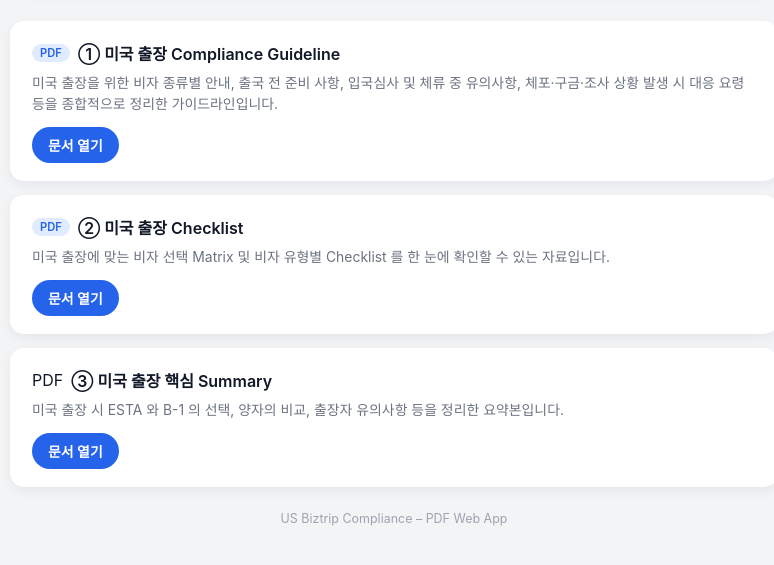
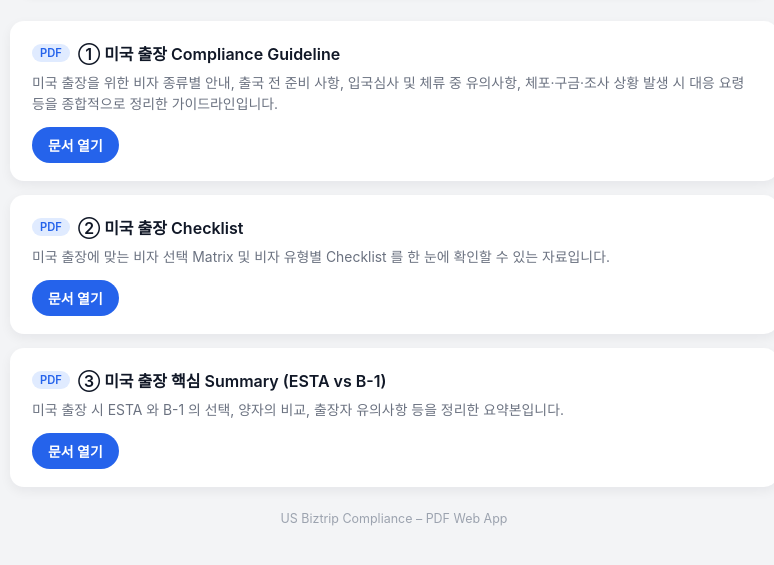
Before and after one commit to yhjeong80/US-Biztrip-Compliance-Multinational, a plain HTML site: page index.html in a window 1280 px wide. Shown: the part 191-756 px from the top of the page, without its empty margins (246-1020 px from the left). Drawn offline with Linux system fonts and the light colour scheme.

Commit message:
Add files via upload

```diff
--- a/index.html
+++ b/index.html
@@ -229,7 +229,7 @@
       <!-- PDF 3 -->
       <div class="card">
         <div class="card-header">
-          <span the="badge">PDF</span>
+          <span class="badge">PDF</span>
           <div class="card-title" id="card3-title">
             ③ 미국 출장 핵심 Summary (ESTA vs B-1)
           </div>
@@ -268,7 +268,7 @@
             href: "pdfjs/viewer.html?file=../US-Biztrip-Checklist-KO.pdf#zoom=page-width"
           },
           {
-            title: "③ 미국 출장 핵심 Summary",
+            title: "③ 미국 출장 핵심 Summary (ESTA vs B-1)",
             desc: "미국 출장 시 ESTA 와 B-1 의 선택, 양자의 비교, 출장자 유의사항 등을 정리한 요약본입니다.",
             href: "pdfjs/viewer.html?file=../US-Biztrip-Summary-KO.pdf#zoom=page-width"
           }
```
